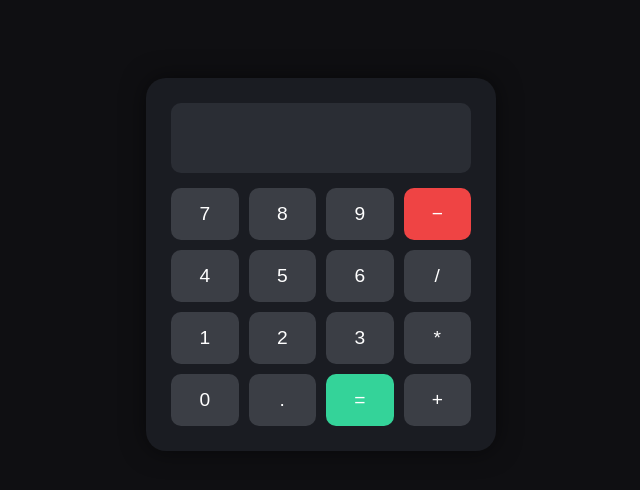
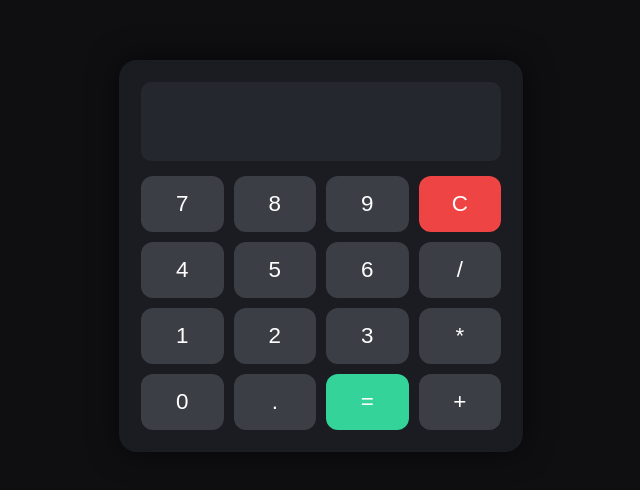
Before and after one commit to Ari2477/relapse_calculator, a plain HTML site: page index.html in a window 1280 px wide. Shown: the part 144-634 px from the top of the page, without its empty margins (319-959 px from the left). Drawn offline with Linux system fonts and the light colour scheme.

Commit message:
Update index.html

```diff
--- a/index.html
+++ b/index.html
@@ -2,32 +2,64 @@
 <html lang="en">
 <head>
 <meta charset="UTF-8" />
+<meta name="viewport" content="width=device-width, initial-scale=1.0"> <!-- 📌 Very important for mobile -->
 <title>calculator</title>
 
 <style>
 	body {
-		display:flex;justify-content:center;align-items:center;
-		height:100vh;background:#0f0f12;font-family:Arial,sans-serif;color:white;
+		margin:0;
+		background:#0f0f12;
+		font-family:Arial,sans-serif;
+		color:white;
+		display:flex;
+		justify-content:center;
+		align-items:center;
+		height:100dvh; /* better for phones */
 	}
+
 	.calculator {
-		background:#1a1c22;border-radius:20px;padding:25px;width:300px;
-		box-shadow:0 0 25px rgba(0,0,0,0.5);display:grid;grid-template-rows:auto 1fr;
+		width:90vw;               /* 📌 instead of fixed 300px */
+		max-width:360px;          /* but capped para hindi sobrang laki */
+		background:#1a1c22;
+		border-radius:18px;
+		padding:22px;
+		box-shadow:0 0 30px rgba(0,0,0,0.6);
+		display:grid;
+		gap:15px;
 	}
+
 	.display {
-		background:#2a2d34;padding:15px;border-radius:10px;text-align:right;
-		font-size:1.2rem;margin-bottom:15px;min-height:40px;display:flex;
-		align-items:center;justify-content:flex-end;color:#e6e6e6;
+		background:#25272e;
+		padding:12px;
+		border-radius:10px;
+		font-size:1.4rem;        /* mas malaki sa phone */
+		min-height:55px;
+		display:flex;
+		align-items:center;
+		justify-content:flex-end;
+		color:#f2f2f2;
 	}
-	.buttons {display:grid;grid-template-columns:repeat(4,1fr);gap:10px;}
+
+	.buttons {
+		display:grid;
+		grid-template-columns:repeat(4,1fr);
+		gap:10px;
+	}
+
 	button {
-		padding:15px;font-size:1.2rem;border:none;border-radius:10px;cursor:pointer;
-		background:#3b3e45;color:white;transition:0.2s;
+		padding:15px;
+		font-size:1.4rem;
+		border:none;
+		border-radius:12px;
+		background:#3b3e45;
+		color:#fff;
+		transition:.2s;
 	}
-	button:hover {background:#575a64;}
-	.equals {background:#34d399 !important;}
-	.equals:hover {background:#10b981;}
-	.reset {background:#ef4444 !important;}
-	.reset:hover {background:#dc2626;}
+
+	button:active { transform:scale(.94);} /* phone tap feedback */
+
+	.equals {background:#34d399!important;}
+	.reset {background:#ef4444!important;}
 </style>
 </head>
 
@@ -35,57 +67,58 @@
 
 <div class="calculator">
 	<div class="display" id="display"></div>
+
 	<div class="buttons">
-		<button>7</button><button>8</button><button>9</button><button class="reset">−</button>
+		<button>7</button><button>8</button><button>9</button><button class="reset">C</button>
 		<button>4</button><button>5</button><button>6</button><button>/</button>
 		<button>1</button><button>2</button><button>3</button><button>*</button>
 		<button>0</button><button>.</button><button class="equals">=</button><button>+</button>
 	</div>
 </div>
 
-<!-- 🎵 Replace with your audio file (music/music.mp3) -->
-<audio id="music" src="music/snaptik_7341969002148695302_v2.mp3"></audio>
+<!-- 🔥 pangalan ng file dapat eksakto ganito -->
+<audio id="music" src="music.mp3"></audio>
 
 <script>
 	let display = document.getElementById("display");
-	let buttons = document.querySelectorAll("button");
 	let music = document.getElementById("music");
 	let phraseTimeouts = [];
 
-	/* ✍ ADD phrases dito — format: ["text", duration(ms)] */
 	let phrases = [
 		["i miss you :((", 2500],
 	];
 
-	buttons.forEach(btn => {
-		btn.addEventListener("click", () => {
-			if (btn.classList.contains("equals")) startPhraseCycle();
-			else if (btn.classList.contains("reset")) resetDisplay();
+	document.querySelectorAll("button").forEach(btn=>{
+		btn.addEventListener("click",()=>{
+			if(btn.classList.contains("equals")) playSequence();
+			else if(btn.classList.contains("reset")) resetAll();
 			else display.textContent += btn.textContent;
 		});
 	});
 
-	function startPhraseCycle(){
-		resetDisplay();
-		music.currentTime = 0;
-		music.play();
+	function playSequence(){
+		resetAll();
 
-		let delay = 0;
+		// 📌 Trick para pinapayagan ng mobile autoplay
+		music.volume = 1.0;
+		music.play().catch(()=>{
+			alert("Tap screen once then press = again para tumugtog");
+		});
+
+		let delay=0;
 		phrases.forEach(([text,time])=>{
-			let t = setTimeout(()=>{
-				display.textContent = text;
-			}, delay);
+			let t=setTimeout(()=>display.textContent=text,delay);
 			phraseTimeouts.push(t);
-			delay += time;
+			delay+=time;
 		});
 	}
 
-	function resetDisplay(){
+	function resetAll(){
 		phraseTimeouts.forEach(t=>clearTimeout(t));
-		phraseTimeouts = [];
-		display.textContent = "";
+		phraseTimeouts=[];
+		display.textContent="";
 		music.pause();
-		music.currentTime = 0;
+		music.currentTime=0;
 	}
 </script>
 
```
